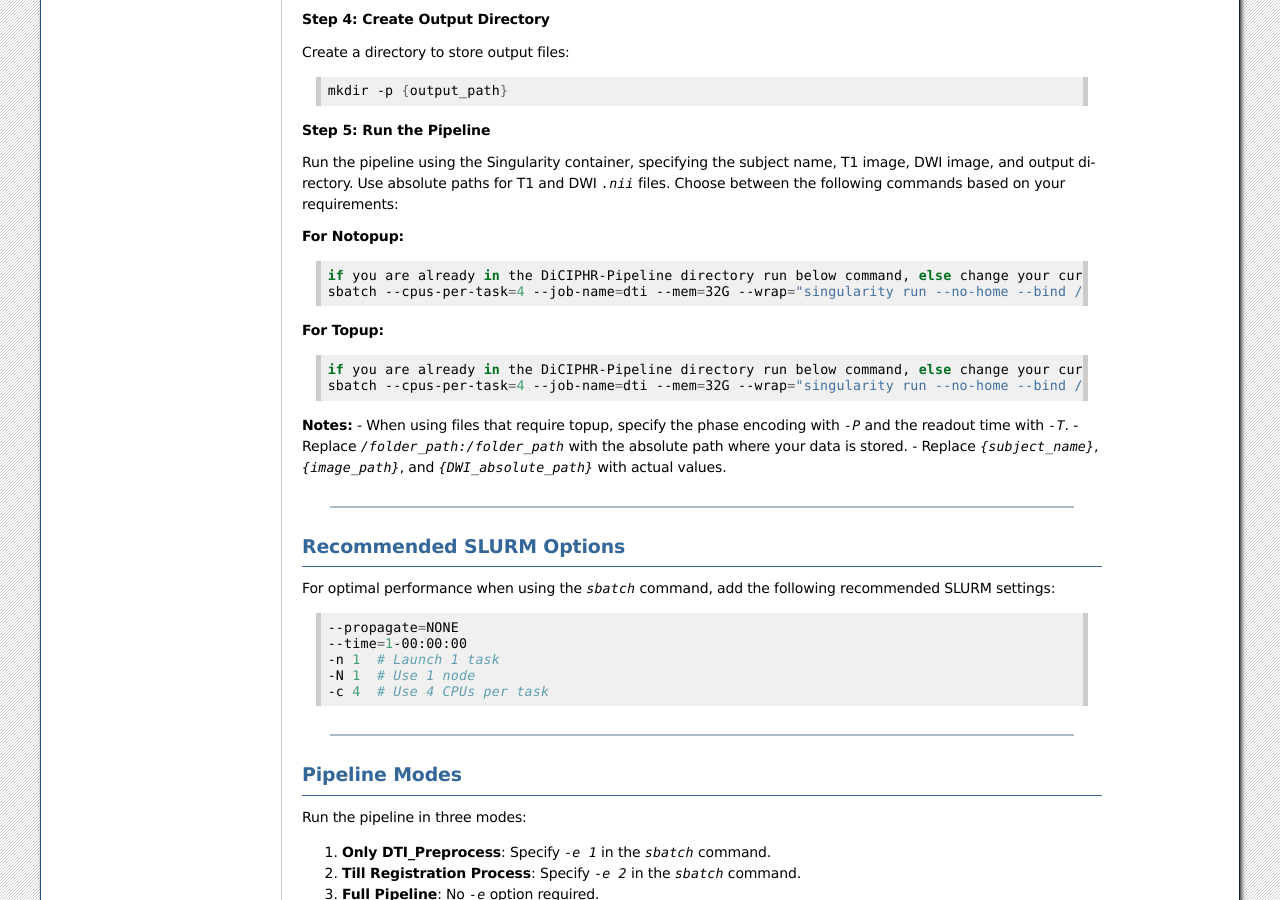
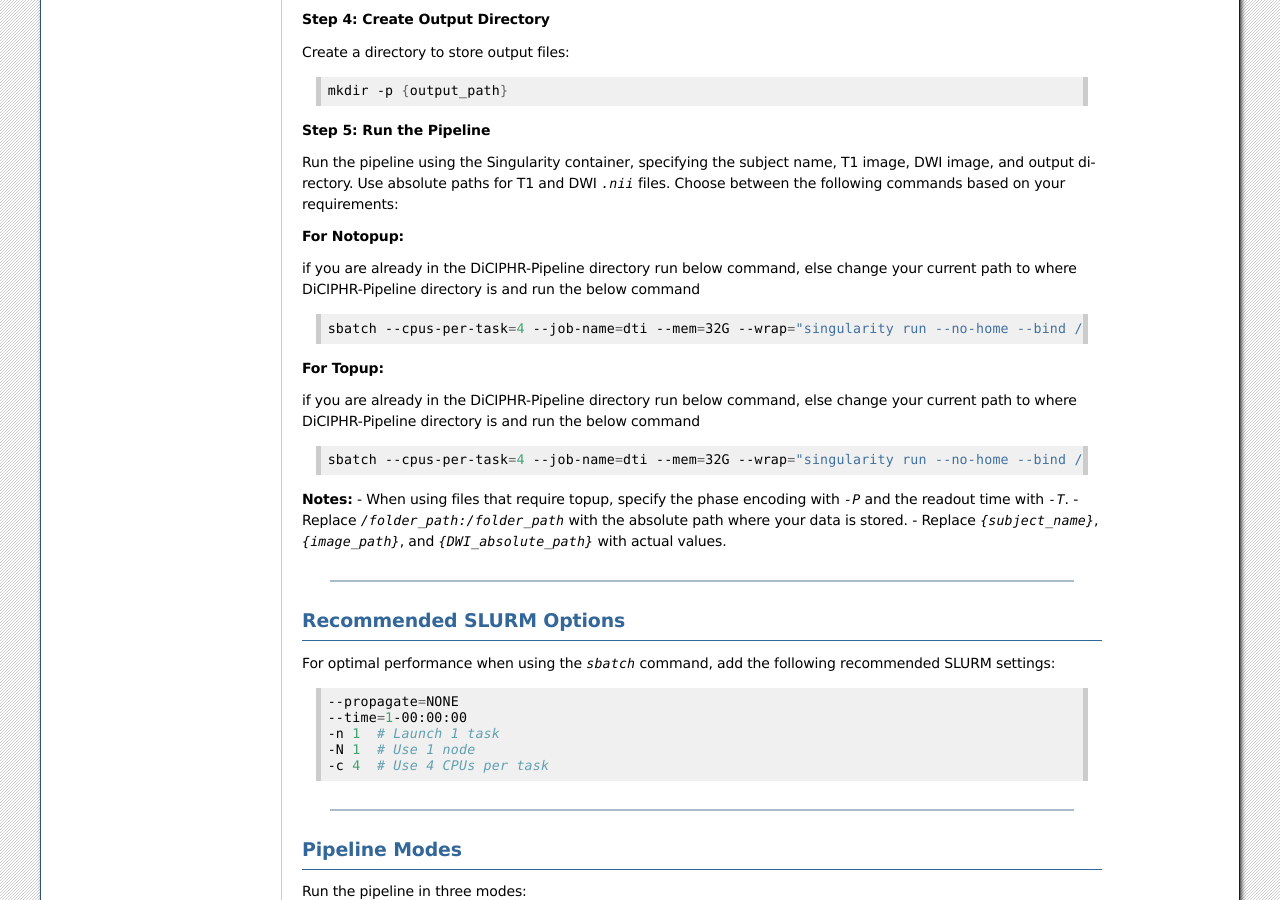
Before and after one commit to SaiKrishnaChaitanya24/DiCIPHR-Pipeline-Documentation, a Sphinx documentation site: the page built from source/RunningDTI.rst, in a window 1280 px wide and 900 px high, scrolled down 666 px. Built offline with Sphinx 7.4.7, drawn with Linux system fonts in a browser that asks for light colours.

Commit message:
Update RunningDTI.rst

```diff
--- a/source/RunningDTI.rst
+++ b/source/RunningDTI.rst
@@ -54,16 +54,19 @@ Run the pipeline using the Singularity container, specifying the subject name, T
 
 **For Notopup:**
 
+if you are already in the DiCIPHR-Pipeline directory run below command, else change your current path to where DiCIPHR-Pipeline directory is and run the below command
+
 .. code-block:: bash
 
-    if you are already in the DiCIPHR-Pipeline directory run below command, else change your current path to where DiCIPHR-Pipeline directory is and run the below command
     sbatch --cpus-per-task=4 --job-name=dti --mem=32G --wrap="singularity run --no-home --bind /folder_path:/folder_path --bind {output_path}:/output diciphr_pipeline.sif -s {subject_name} -i {image_path} -d {DWI_absolute_path} -o /output"
 
 **For Topup:**
 
+if you are already in the DiCIPHR-Pipeline directory run below command, else change your current path to where DiCIPHR-Pipeline directory is and run the below command
+
 .. code-block:: bash
 
-    if you are already in the DiCIPHR-Pipeline directory run below command, else change your current path to where DiCIPHR-Pipeline directory is and run the below command
+
     sbatch --cpus-per-task=4 --job-name=dti --mem=32G --wrap="singularity run --no-home --bind /folder_path:/folder_path --bind {output_path}:/output diciphr_pipeline.sif -s {subject_name} -i {image_path} -d {DWI_absolute_path} -o /output -t {topup file} -P {Phase Encoding} -T {Readout Time}"
 
 **Notes:**
```
